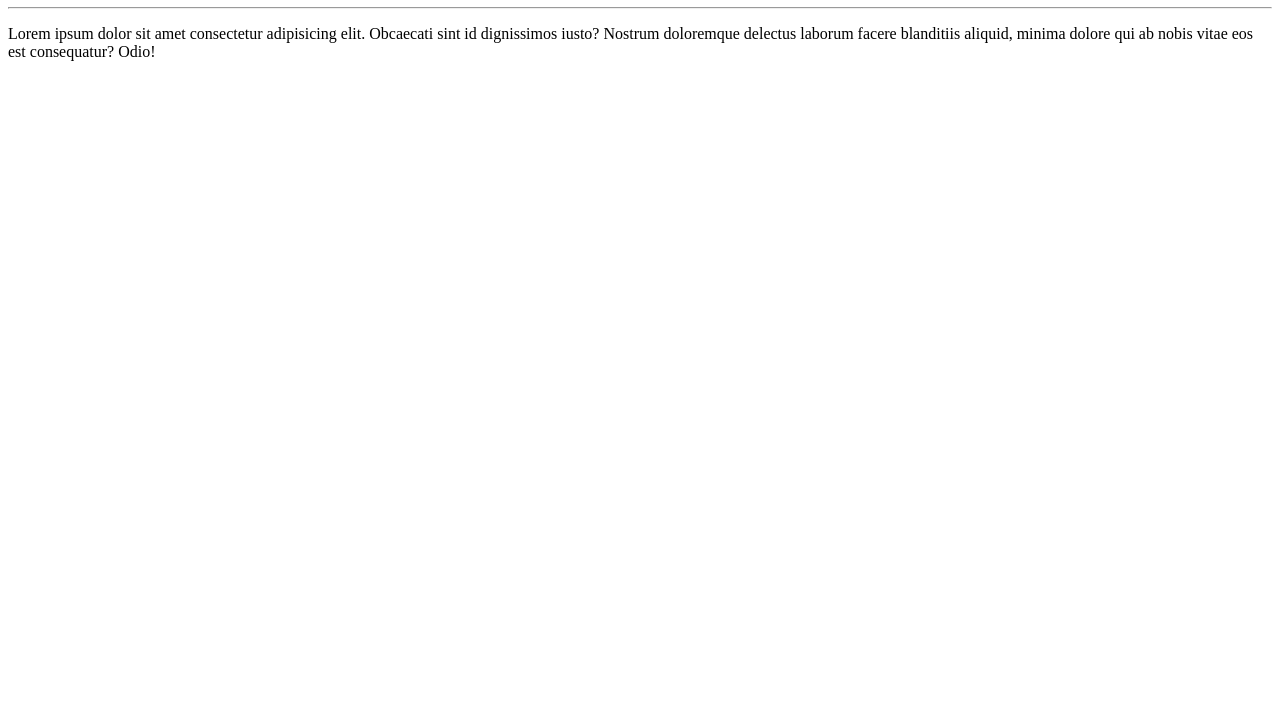
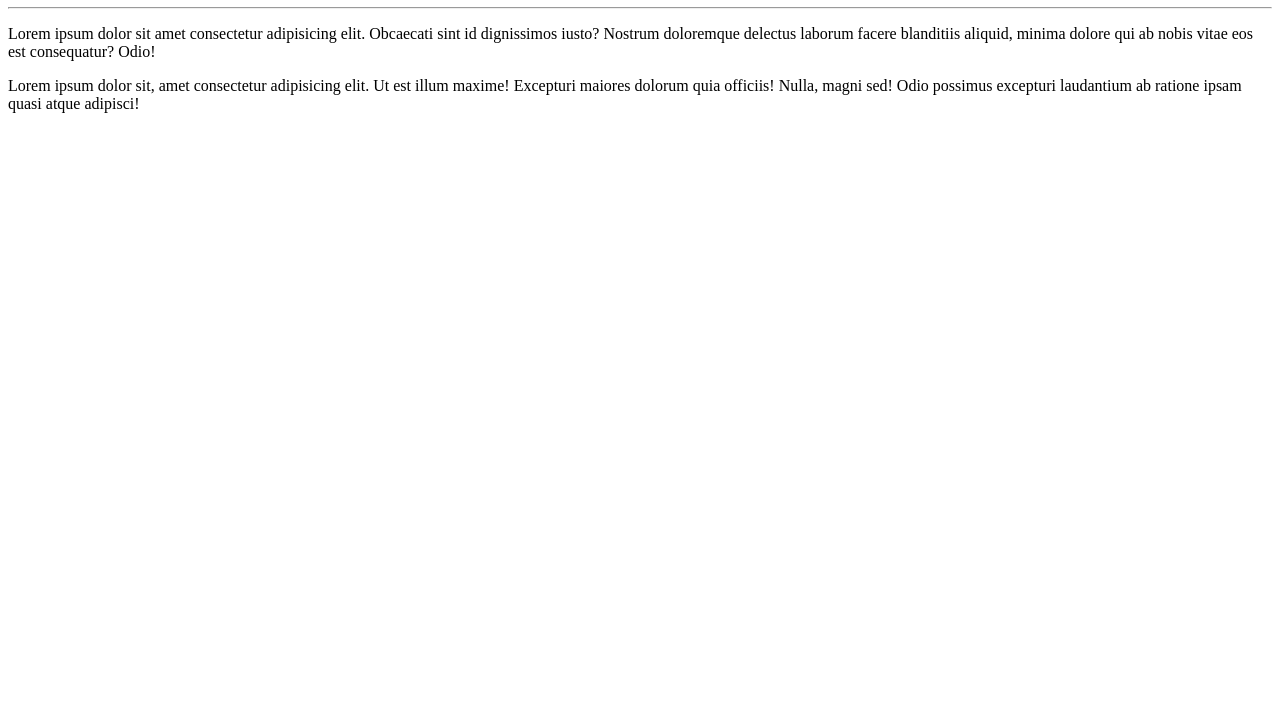
Before and after one commit to Tiago-ADS/Curso_Git, a plain HTML site: page SiteExemplo/index.html in a window 1280 px wide. Shown: the part 73-800 px from the top of the page. Drawn offline with Linux system fonts and the light colour scheme.

Commit message:
Adicionei um paragrafo

```diff
--- a/SiteExemplo/index.html
+++ b/SiteExemplo/index.html
@@ -10,5 +10,7 @@
     <h1>Olá, mundo!</h1>
     <hr>
     <p>Lorem ipsum dolor sit amet consectetur adipisicing elit. Obcaecati sint id dignissimos iusto? Nostrum doloremque delectus laborum facere blanditiis aliquid, minima dolore qui ab nobis vitae eos est consequatur? Odio!</p>
+
+    <p>Lorem ipsum dolor sit, amet consectetur adipisicing elit. Ut est illum maxime! Excepturi maiores dolorum quia officiis! Nulla, magni sed! Odio possimus excepturi laudantium ab ratione ipsam quasi atque adipisci!</p>
 </body>
 </html>
```
